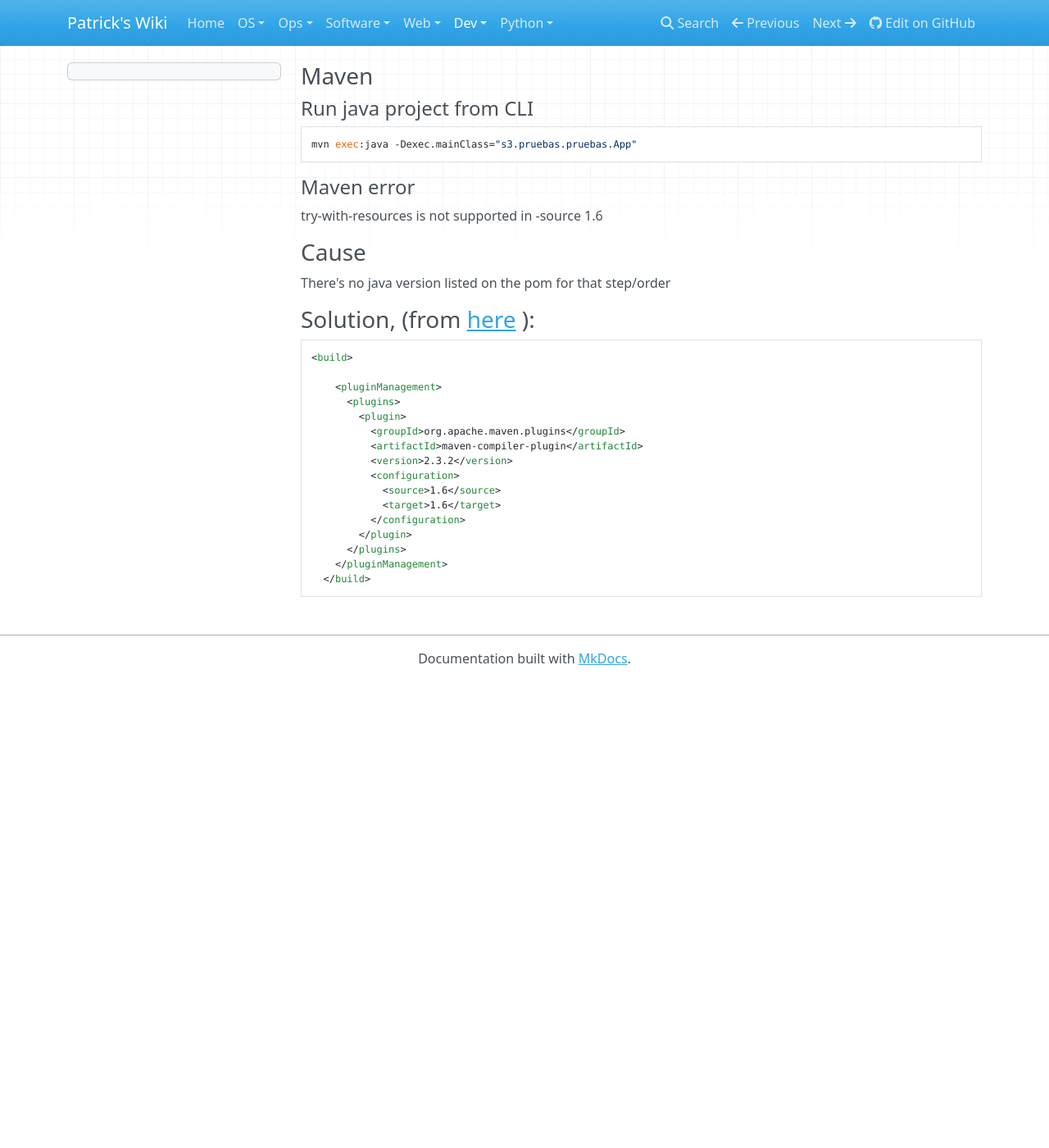
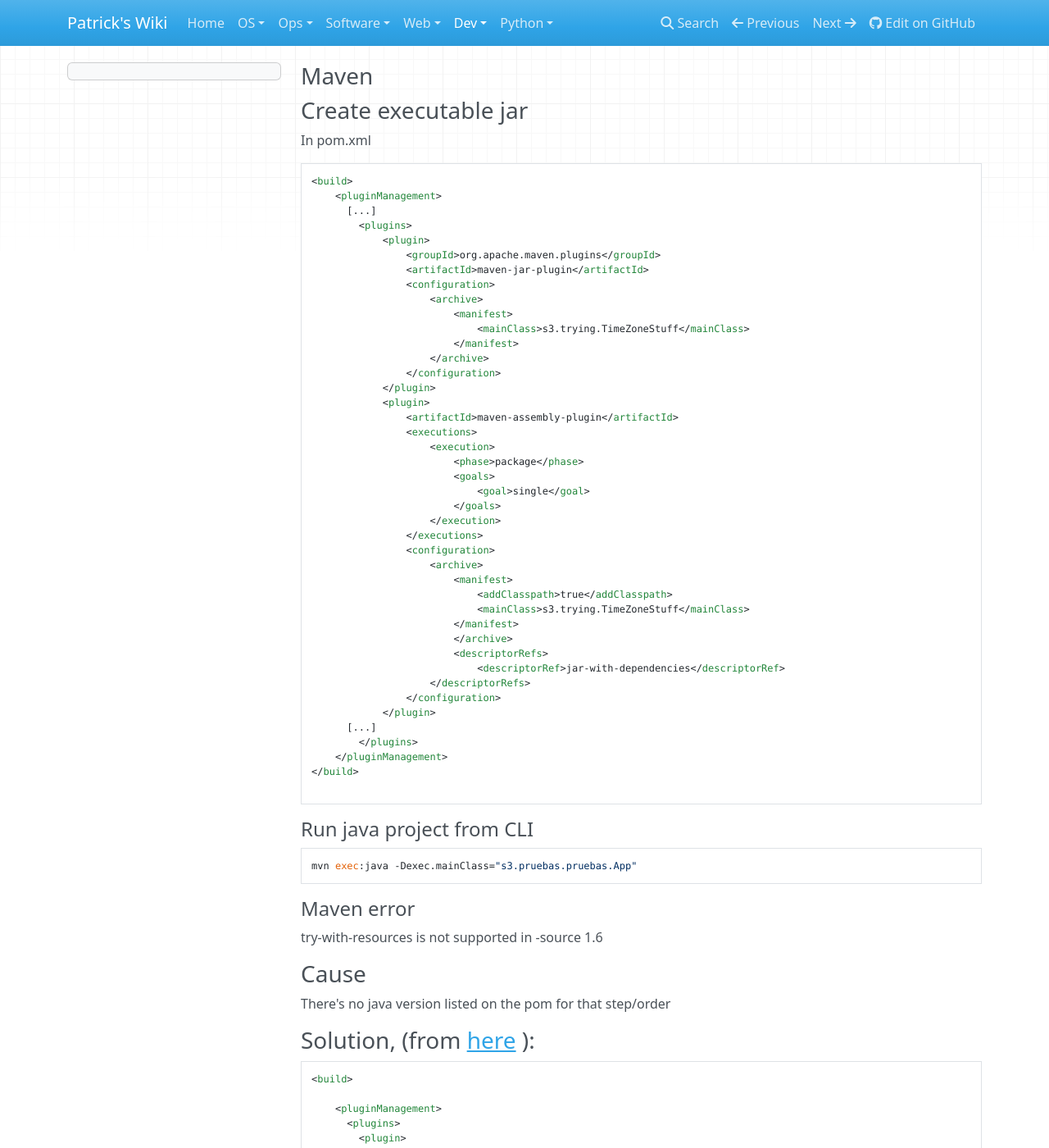
Before and after one commit to patsancu/wiki, an MkDocs documentation site: the page built from docs/dev/Java/Maven.md, in a window 1280 px wide and 1400 px high. Shown: the whole window at 82% size. Built offline with MkDocs 1.6.1, drawn with Linux system fonts in a browser that asks for light colours; nearby versions of some CDN libraries.

Commit message:
maven: create executable jar with dependencies

````diff
--- a/docs/dev/Java/Maven.md
+++ b/docs/dev/Java/Maven.md
@@ -1,4 +1,50 @@
 ### Maven
+### Create executable jar
+In pom.xml
+```
+<build>
+    <pluginManagement>
+      [...]
+        <plugins>
+            <plugin>
+                <groupId>org.apache.maven.plugins</groupId>
+                <artifactId>maven-jar-plugin</artifactId>
+                <configuration>
+                    <archive>
+                        <manifest>
+                            <mainClass>s3.trying.TimeZoneStuff</mainClass>
+                        </manifest>
+                    </archive>
+                </configuration>
+            </plugin>
+            <plugin>
+                <artifactId>maven-assembly-plugin</artifactId>
+                <executions>
+                    <execution>
+                        <phase>package</phase>
+                        <goals>
+                            <goal>single</goal>
+                        </goals>
+                    </execution>
+                </executions>
+                <configuration>
+                    <archive>
+                        <manifest>
+                            <addClasspath>true</addClasspath>
+                            <mainClass>s3.trying.TimeZoneStuff</mainClass>
+                        </manifest>
+                        </archive>
+                        <descriptorRefs>
+                            <descriptorRef>jar-with-dependencies</descriptorRef>
+                    </descriptorRefs>
+                </configuration>
+            </plugin>
+      [...]
+        </plugins>
+    </pluginManagement>
+</build>
+
+```
 #### Run java project from CLI
 ```
 mvn exec:java -Dexec.mainClass="s3.pruebas.pruebas.App"
````
